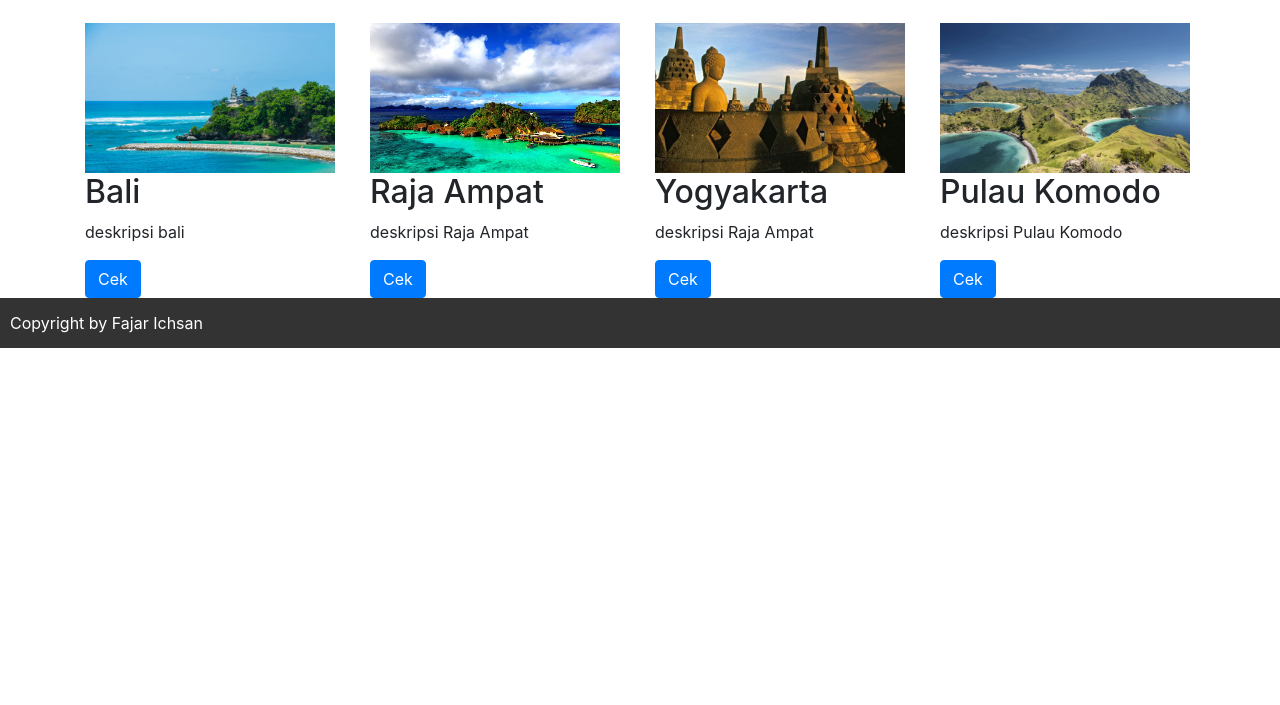
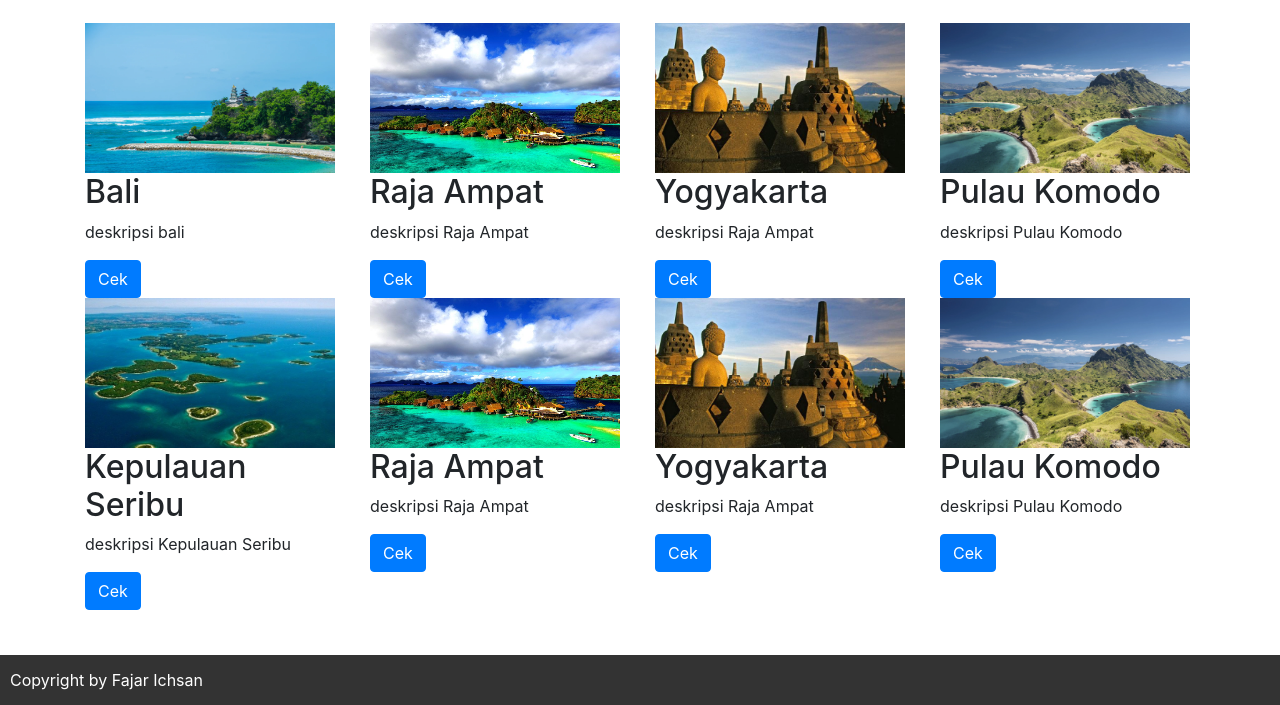
Before and after one commit to fajarr2403/wonderful.git.io, a plain HTML site: page index.html in a window 1280 px wide. Shown: the part 673-1378 px from the top of the page. Before the commit the page ends 1021 px from the top, so only its background shows below. Drawn offline with nearby package versions, Linux system fonts and the light colour scheme.

Commit message:
commit again

```diff
--- a/index.html
+++ b/index.html
@@ -102,6 +102,48 @@
               <button type="button" class="btn btn-primary">Cek<span class="caret"></span></button>
             </div>
           </div>
+          <div class="row">
+              <div class="col-xs-6 col-md-3">
+                <a href="#" class="thumbnail">
+                  <img src="media/seribu.jpg" width="250px" height="150px" alt="...">
+                </a>
+                <h2>Kepulauan Seribu</h2>
+                <p>deskripsi Kepulauan Seribu</p>
+                <button type="button" class="btn btn-primary">Cek<span class="caret"></span></button>
+              </div>
+              <div class="col-xs-6 col-md-3">
+                <a href="#" class="thumbnail">
+                  <img src="media/raja.jpg" width="250px" height="150px"  alt="...">
+                </a>
+                <h2>Raja Ampat</h2>
+                <p>deskripsi Raja Ampat</p>
+                <button type="button" class="btn btn-primary">Cek<span class="caret"></span></button>
+              </div>
+              <div class="col-xs-6 col-md-3">
+                <a href="#" class="thumbnail">
+                  <img src="media/yogya.jpg" width="250px" height="150px"  alt="...">
+                </a>
+                <h2>Yogyakarta</h2>
+                <p>deskripsi Raja Ampat</p>
+                <button type="button" class="btn btn-primary">Cek<span class="caret"></span></button>
+              </div>
+              <div class="col-xs-6 col-md-3">
+                <a href="#" class="thumbnail">
+                  <img src="media/komodo.jpg" width="250px" height="150px"  alt="...">
+                </a>
+                <h2>Pulau Komodo</h2>
+                <p>deskripsi Pulau Komodo</p>
+                <button type="button" class="btn btn-primary">Cek<span class="caret"></span></button>
+              </div>
+            </div>
+      </div>
+
+      <div class="container">
+        <div class="row">
+            <div class="col-sm-12 judul text-center">
+              <h2></h2>
+            </div>
+        </div>
       </div>
 
       <div class="footer">
```
Also changed, not shown: media/seribu.jpg (added).
